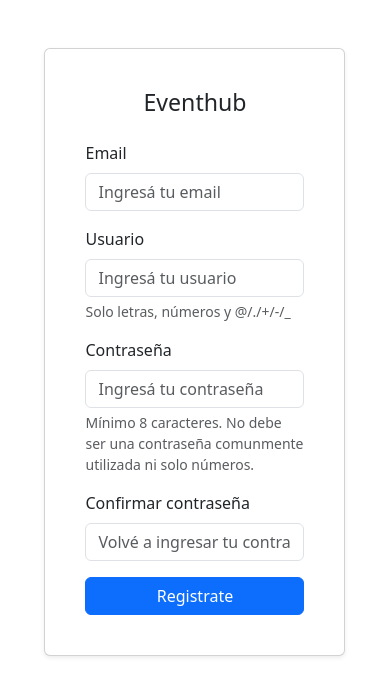
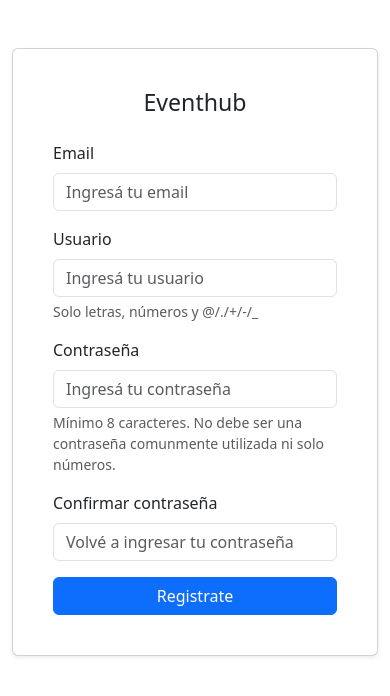
Before and after one commit to witcher-252/eventhub, a Django app: page /accounts/register/ in a window 390 px wide. Shown: the top 696 px of the page. Run offline with Django 5.2, Linux system fonts and the light colour scheme; parts of the project's set-up code (start-up, migrations or seed data) failed here and were passed over.

Commit message:
Mejora el responsive

```diff
--- a/app/templates/accounts/login.html
+++ b/app/templates/accounts/login.html
@@ -3,7 +3,7 @@
 {% block content %}
 <div class="container mt-5">
     <div class="row">
-        <div class="col-md-6 offset-md-3 col-10 offset-1">
+        <div class="col-lg-4 offset-lg-4 col-md-8 offset-md-2 col-12">
             <div class="card  shadow-sm p-4">
                 <div class="card-body">
                     <h3 class="card-title text-center mb-4">Eventhub</h3>
--- a/app/templates/accounts/register.html
+++ b/app/templates/accounts/register.html
@@ -4,7 +4,7 @@
 {% block content %}
 <div class="container mt-5">
     <div class="row">
-        <div class="col-md-6 offset-md-3 col-10 offset-1">
+        <div class="col-lg-6 offset-lg-3 col-md-8 offset-md-2 col-12">
             <div class="card shadow-sm p-4">
                 <div class="card-body">
                     <h3 class="card-title text-center mb-4">Eventhub</h3>
--- a/app/templates/base.html
+++ b/app/templates/base.html
@@ -8,6 +8,8 @@
         href="https://cdn.jsdelivr.net/npm/bootstrap@5.3.5/dist/css/bootstrap.min.css"
         rel="stylesheet"
     >
+    <meta name="viewport" content="width=device-width, initial-scale=1" />
+
 </head>
 
 <body>
```
